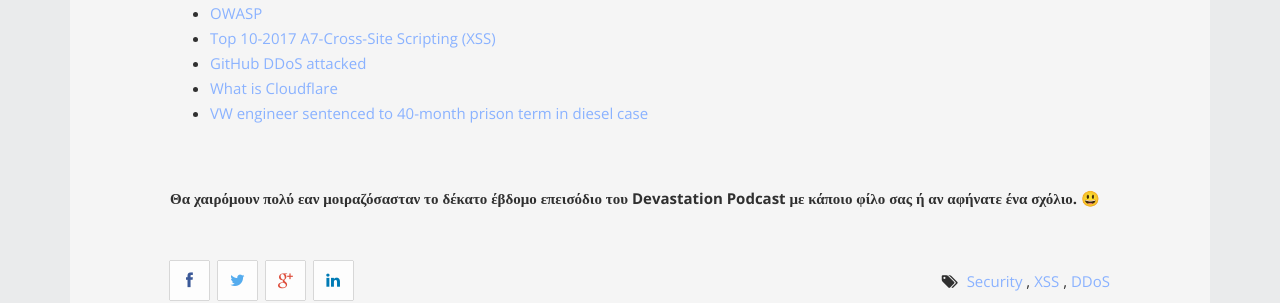
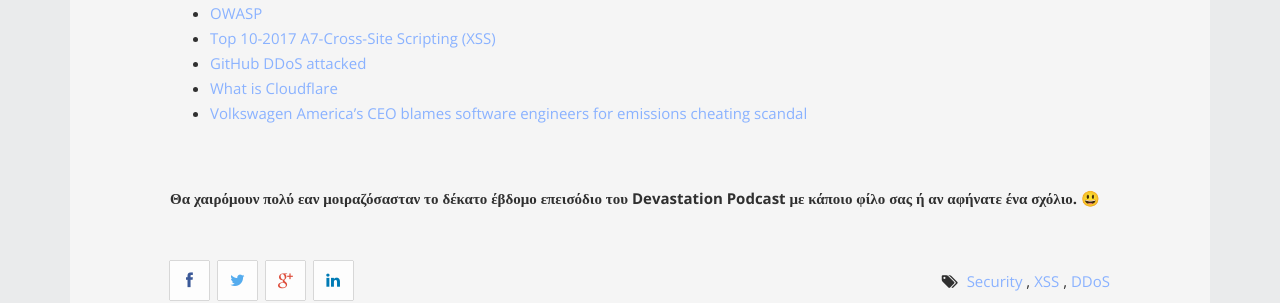
Before and after one commit to kbariotis/devastation-podcast, a Jekyll site: the page built from _posts/2019-07-10-ep17-John-Skoumbourdis-2nd.markdown, in a window 1280 px wide and 900 px high, scrolled down 869 px. Shown: the part 157-460 px from the top of the window. Built offline with Jekyll 4.4.1, drawn with Linux system fonts in a browser that asks for light colours; Markdown is read by kramdown in place of the engine named in the settings; comment, search, counter and statistics services are not loaded.

Commit message:
Update VW article to better show the blaming from the CEO of the company

```diff
--- a/_posts/2019-07-10-ep17-John-Skoumbourdis-2nd.markdown
+++ b/_posts/2019-07-10-ep17-John-Skoumbourdis-2nd.markdown
@@ -30,7 +30,7 @@
 * <a href="https://www.owasp.org/index.php/Top_10-2017_A7-Cross-Site_Scripting_(XSS)" target="_blank">Top 10-2017 A7-Cross-Site Scripting (XSS)</a>
 * <a href="https://www.wired.com/story/github-ddos-memcached/" target="_blank">GitHub DDoS attacked</a>
 * <a href="https://www.cloudflare.com/learning/what-is-cloudflare/" target="_blank">What is Cloudflare</a>
-* <a href="https://uk.reuters.com/article/uk-volkswagen-emissions-sentencing/vw-engineer-sentenced-to-40-month-prison-term-in-diesel-case-idUKKCN1B522K" target="_blank">VW engineer sentenced to 40-month prison term in diesel case</a>
+* <a href="https://www.theverge.com/2015/10/8/9481651/volkswagen-congressional-hearing-diesel-scandal-fault" target="_blank">Volkswagen America's CEO blames software engineers for emissions cheating scandal</a>
 
 <br/>
 <br/>
```
